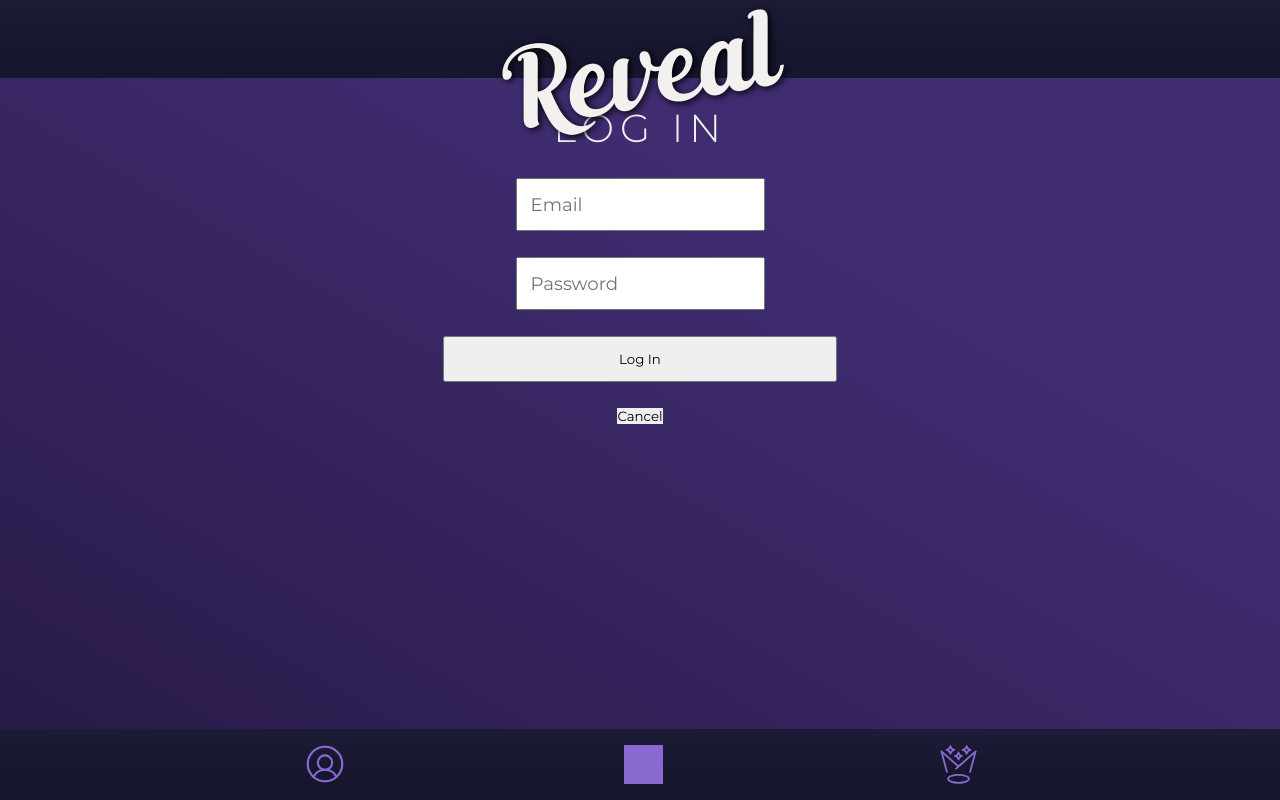
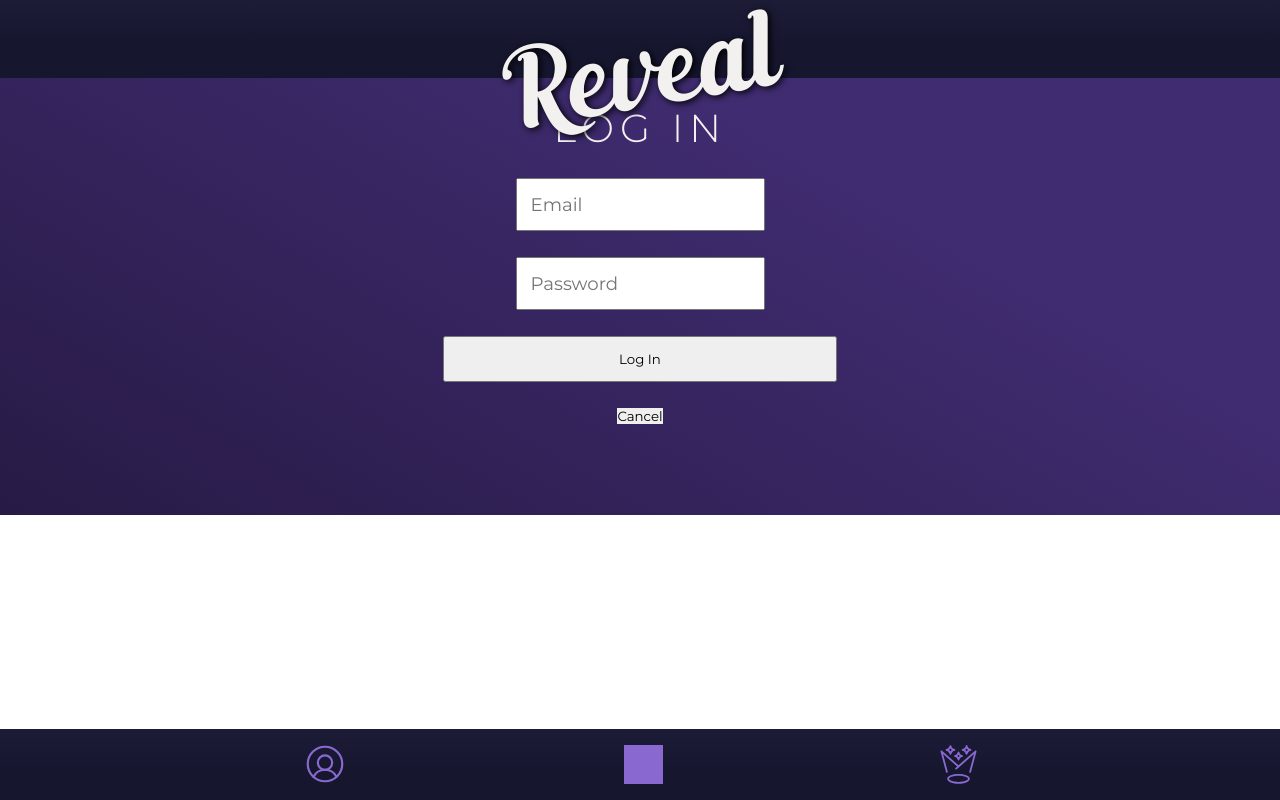
Before and after one commit to jacquikeating/reveal, a React (Vite) app: page /login in a window 1280 px wide. Built offline with nearby package versions, Linux system fonts and the light colour scheme; no server answers; grey boxes are pictures that could not be loaded.

Commit message:
Hero text & background gradient adjustments
- Hero text changed to "{nextEvent.month} {nextEvent.day}"
- no-repeat and cover on background to make gradient stretch to full page length

```diff
--- a/src/App.scss
+++ b/src/App.scss
@@ -28,7 +28,8 @@
 body {
     background: #42386b;
     background: linear-gradient(30deg, rgba(39,26,69,1) 0%, rgba(64,44,113,1) 67%);
-    height: 100vh;
+    background-repeat: no-repeat;
+    background-size: cover;
     color: $light;
 }
 
--- a/src/components/Hero/Hero.jsx
+++ b/src/components/Hero/Hero.jsx
@@ -18,7 +18,9 @@ const Hero = ({ img, nextEvent }) => {
         <div className="next-event">
           <h2 className="next-event__title">Next Show in Toronto:</h2>
           <p className="next-event__name">{nextEvent.name}</p>
-          <p className="next-event__details">Tomorrow at {nextEvent.venue}</p>
+          <p className="next-event__details">
+            {nextEvent.month} {nextEvent.day}
+          </p>
         </div>
       ) : (
         ""
```
